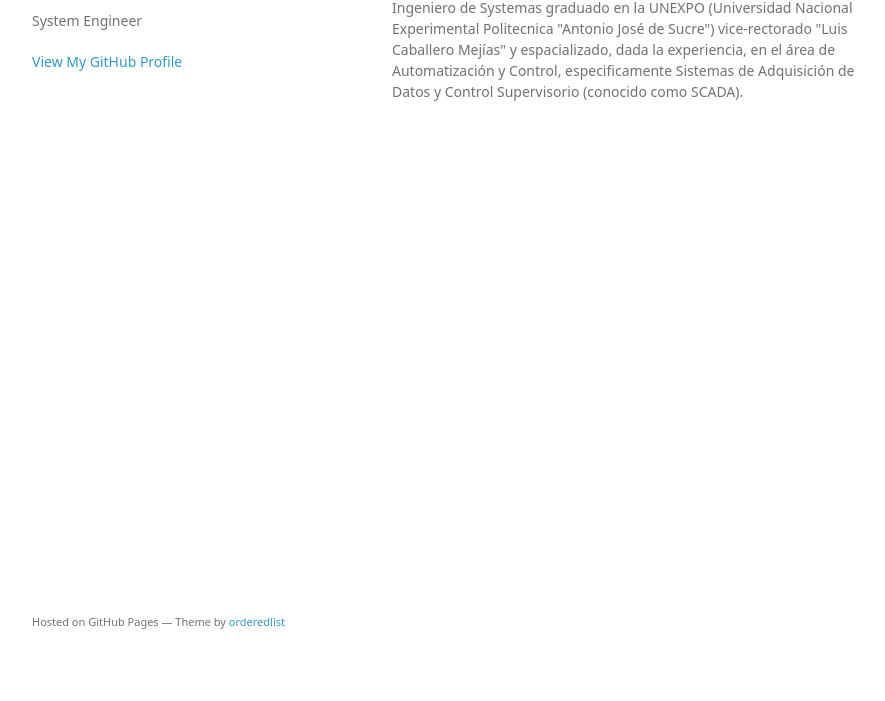
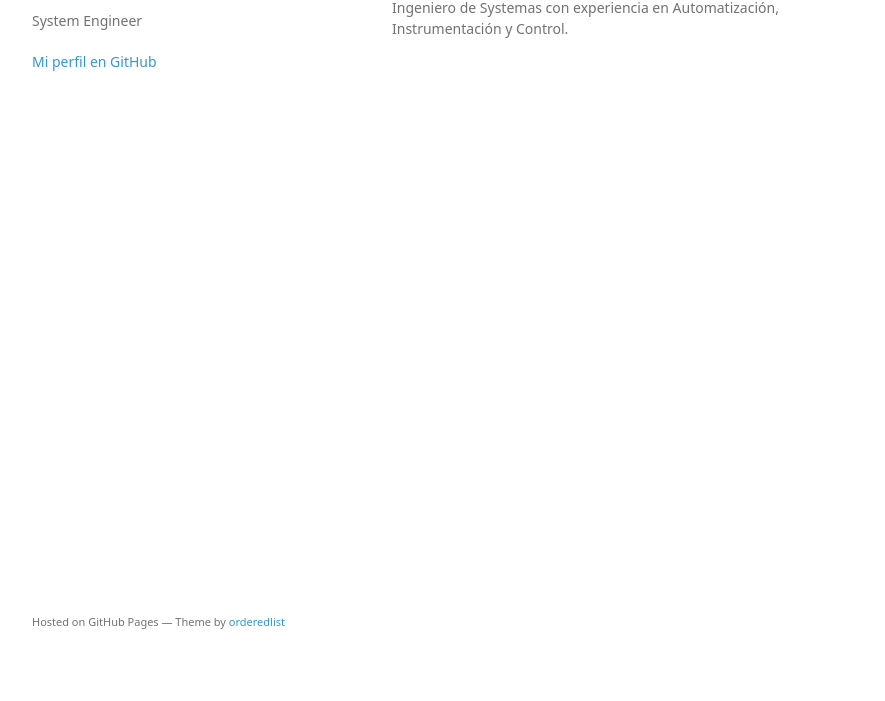
Before and after one commit to edgarjaen/edgarjaen.github.io, a plain HTML site: page index.html in a window 1280 px wide. Shown: the part 99-800 px from the top of the page, without its empty margins (178-1063 px from the left). Drawn offline with Linux system fonts and the light colour scheme; a web font is replaced by a local one.

Commit message:
Se resume la seccion Acerca de Mí

```diff
--- a/index.html
+++ b/index.html
@@ -19,14 +19,15 @@
         <p>System Engineer</p>
 
 
-        <p class="view"><a href="https://github.com/edgarjaen">View My GitHub Profile</a></p>
+        <p class="view"><a href="https://github.com/edgarjaen">Mi perfil en GitHub</a></p>
 
       </header>
       <section>
         <h3>
 <a id="acerca-de-mí" class="anchor" href="#acerca-de-m%C3%AD" aria-hidden="true"><span aria-hidden="true" class="octicon octicon-link"></span></a>Acerca de mí.</h3>
 
-<p>Ingeniero de Systemas graduado en la UNEXPO (Universidad Nacional Experimental Politecnica "Antonio José de Sucre") vice-rectorado "Luis Caballero Mejías" y espacializado, dada la experiencia,  en el área de Automatización y Control, especificamente Sistemas de Adquisición de Datos y Control Supervisorio (conocido como SCADA).</p>
+<p>Ingeniero de Systemas con experiencia en Automatización, Instrumentación y Control.</p>
+
       </section>
       <footer>
         <p><small>Hosted on GitHub Pages &mdash; Theme by <a href="https://github.com/orderedlist">orderedlist</a></small></p>
```
